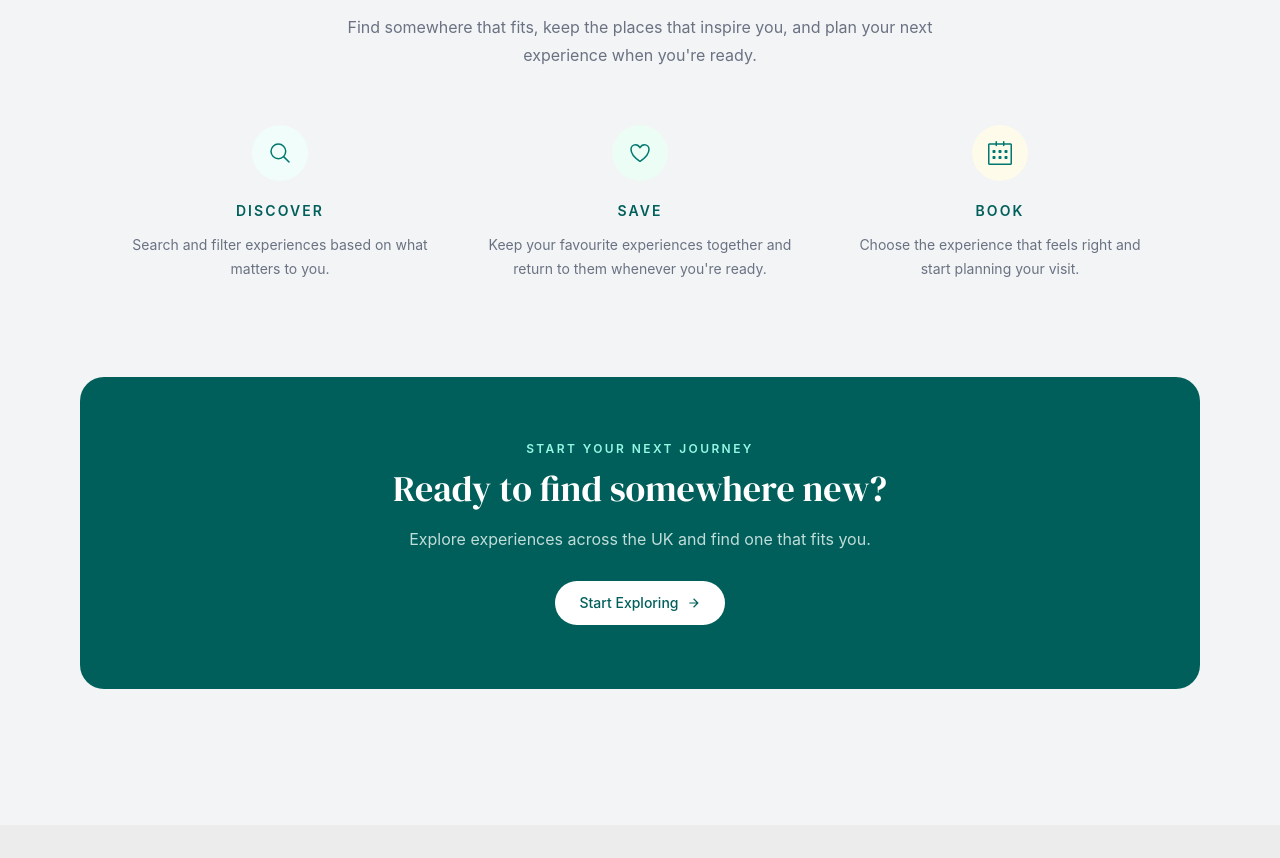
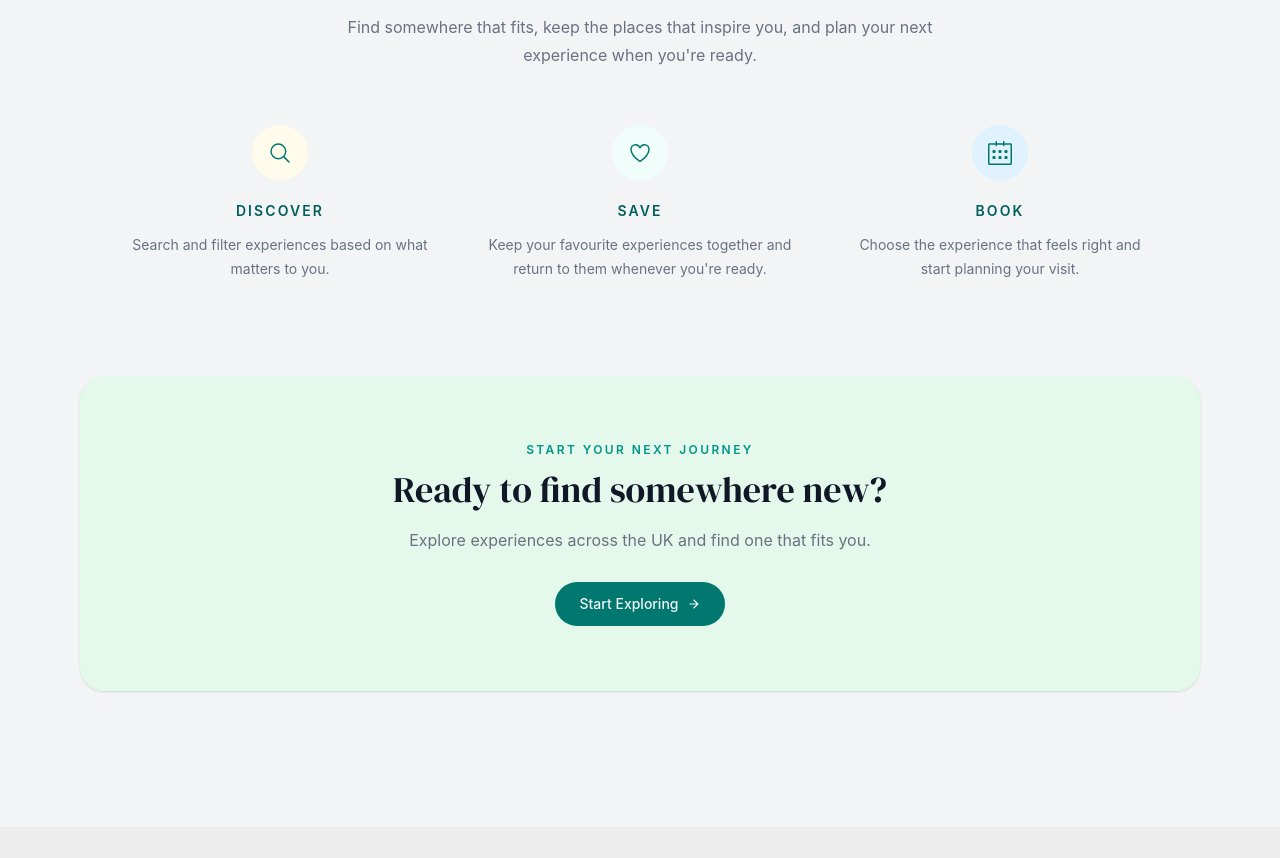
Before and after one commit to delaramfarzad9/voyavista, a React (Vite) app: page /about in a window 1280 px wide. Shown: the part 1989-2847 px from the top of the page. Built offline with nearby package versions, Linux system fonts and the light colour scheme; no server answers; a web font is replaced by a local one.

Commit message:
about page updated

```diff
--- a/src/components/AboutSection.jsx
+++ b/src/components/AboutSection.jsx
@@ -40,7 +40,7 @@ function AboutSection (){
           number="Step 1"
           header="EXPLORE"
           text="Find experiences that match what you're looking for."
-           bgColor="bg-teal-50"
+           bgColor="bg-teal-50 "
         />
 
         <HomeAboutSections
@@ -56,7 +56,7 @@ function AboutSection (){
           number="Step 3"
           header="SAVE"
           text="Keep your favourite experiences for later."
-          bgColor="bg-rose-50"
+          bgColor="bg-sky-100 "
         />
 
 </div>
--- a/src/pages/About.jsx
+++ b/src/pages/About.jsx
@@ -3,13 +3,12 @@ import { IoMdArrowForward } from "react-icons/io";
 import { IoSearchOutline, IoHeartOutline } from "react-icons/io5";
 import { SlCalender } from "react-icons/sl";
 
+
 function About() {
   return (
     <main className="overflow-hidden">
 
-      {/* =====================================================
-          HERO
-      ====================================================== */}
+     {/* hero */}
       <section
         className="
           px-5 py-16
@@ -63,9 +62,7 @@ function About() {
       </section>
 
 
-      {/* =====================================================
-          OUR PURPOSE
-      ====================================================== */}
+      {/* our purpose  */}
       <section
         className="
           mx-auto
@@ -174,10 +171,7 @@ function About() {
         </div>
       </section>
 
-
-      {/* =====================================================
-          PERSONAL DISCOVERY
-      ====================================================== */}
+{/* personal discovery  */}
       <section className="bg-teal-50/50">
         <div
           className="
@@ -256,11 +250,12 @@ function About() {
             "
           >
             <img
-              src="/images/stonehenge2_hero.png"
-              alt="Stonehenge in Wiltshire"
+              src="/images/edinburg_about.png"
+              alt="Edinburgh skyline"
               className="
                 h-full w-full
                 object-cover
+                object-[10%_center]
                 transition-transform
                 duration-700
                 hover:scale-[1.03]
@@ -271,9 +266,7 @@ function About() {
       </section>
 
 
-      {/* =====================================================
-          BUILT AROUND THE USER
-      ====================================================== */}
+      {/* built around you  */}
       <section
         className="
           px-5 py-20
@@ -330,15 +323,14 @@ function About() {
             md:gap-14
           "
         >
-          {/* Discover */}
-          <div className="text-center">
+           <div className="text-center">
             <div
               className="
                 mx-auto
                 flex h-14 w-14
                 items-center justify-center
                 rounded-full
-                bg-teal-50
+                bg-amber-50
                 text-2xl
                 text-teal-700
               "
@@ -378,7 +370,7 @@ function About() {
                 flex h-14 w-14
                 items-center justify-center
                 rounded-full
-                bg-emerald-50
+                bg-teal-50
                 text-2xl
                 text-teal-700
               "
@@ -419,7 +411,7 @@ function About() {
                 flex h-14 w-14
                 items-center justify-center
                 rounded-full
-                bg-amber-50
+                bg-sky-100
                 text-2xl
                 text-teal-700
               "
@@ -454,9 +446,7 @@ function About() {
       </section>
 
 
-      {/* =====================================================
-          FINAL CTA
-      ====================================================== */}
+{/* final CTA  */}
       <section className="px-5 pb-20 md:px-10 md:pb-24 lg:px-20">
         <div
           className="
@@ -465,17 +455,20 @@ function About() {
             flex-col
             items-center
             rounded-3xl
-            bg-teal-800
+           bg-green-100/60
             px-6 py-14
             text-center
             md:px-12 md:py-16
+
+border border-green-100
+shadow-sm
           "
         >
           <p
             className="
               text-xs font-semibold
               tracking-[0.2em]
-              text-teal-200
+               text-teal-600
             "
           >
             START YOUR NEXT JOURNEY
@@ -486,7 +479,7 @@ function About() {
               mt-3
               font-dm-serif-display
               text-3xl
-              text-white
+              text-gray-900
               md:text-4xl
             "
           >
@@ -498,7 +491,7 @@ function About() {
               mt-4
               max-w-xl
               text-sm leading-7
-              text-teal-50/80
+               text-gray-500
               md:text-base
             "
           >
@@ -506,18 +499,19 @@ function About() {
           </p>
 
           <Link
-            to="/explore"
+            to="/experiences"
             className="
               mt-7
               inline-flex
               items-center
               gap-2
               rounded-full
-              bg-white
+              text-gray-100
+              bg-teal-700
               px-6 py-3
               text-sm
               font-medium
-              text-teal-800
+
               transition-all
               duration-300
               hover:-translate-y-0.5
```
Also changed, not shown: 1 other file (tests, documents, lock files or other folders).
